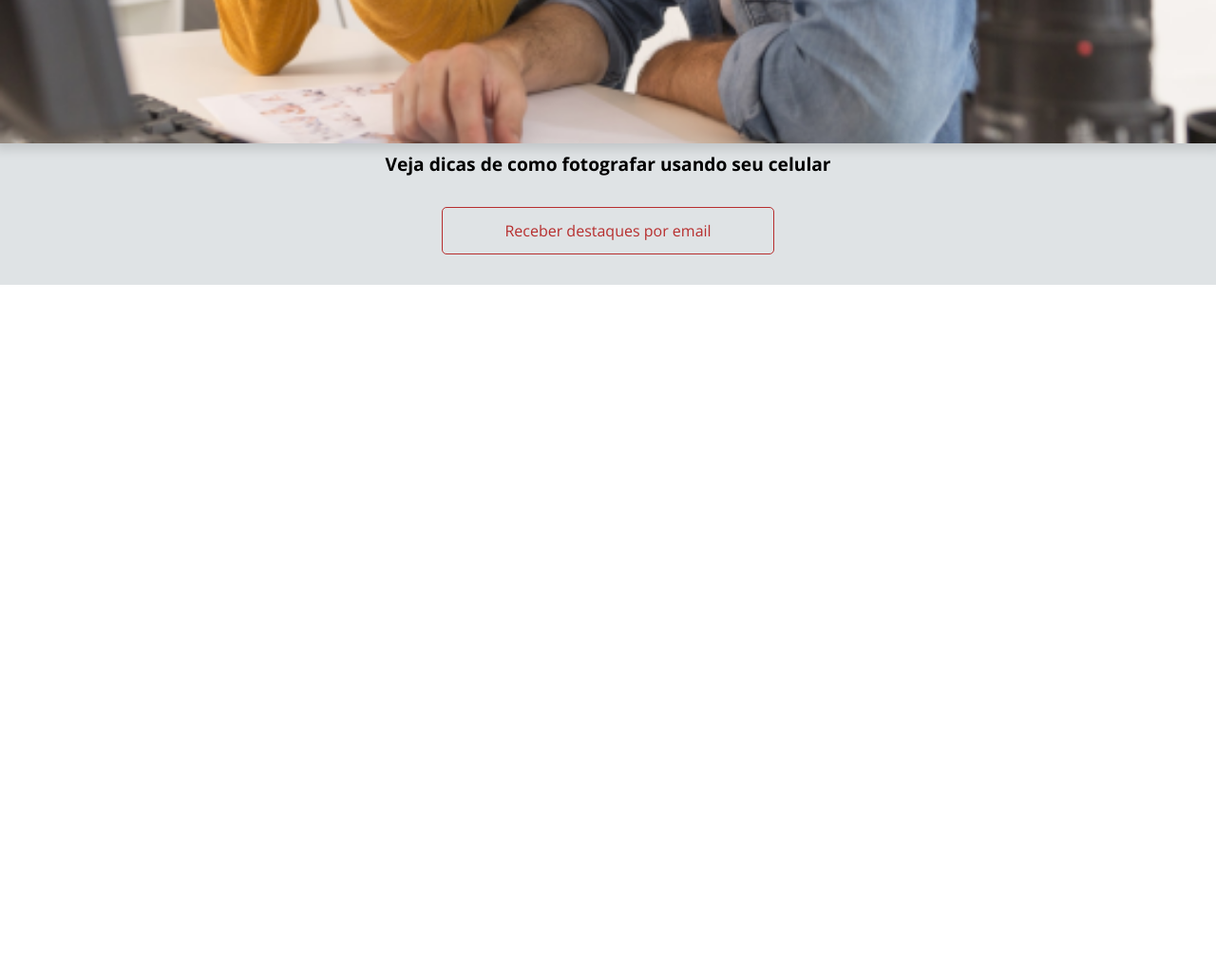
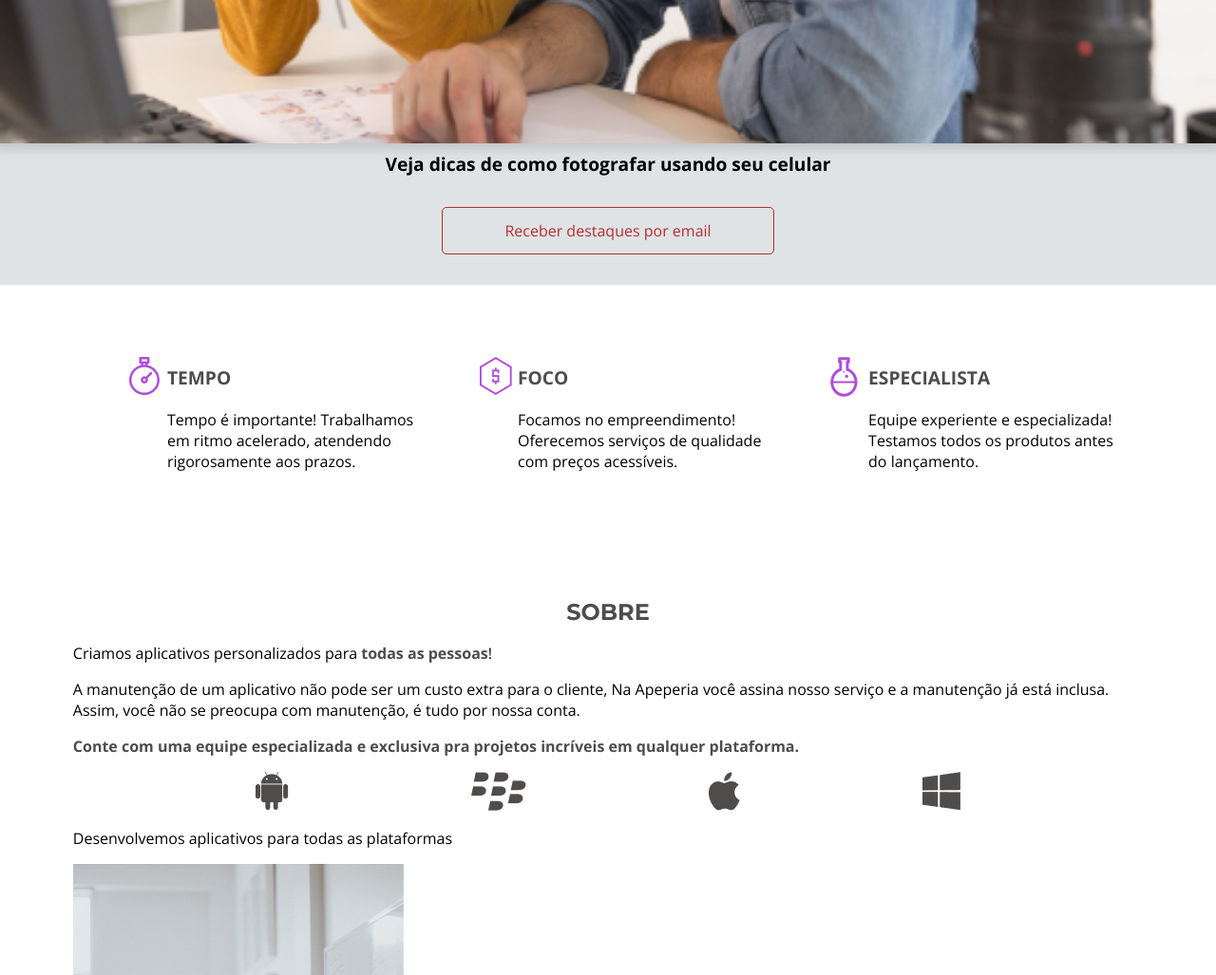
Before and after one commit to hbauhvagner/projeto-apeperia, a plain HTML site: page index.html in a window 1280 px wide. Shown: the part 1673-2700 px from the top of the page at 95% size. Before the commit the page ends 1973 px from the top, so only its background shows below. Drawn offline with nearby package versions, Linux system fonts and the light colour scheme.

Commit message:
Lidando com imagens

```diff
--- /dev/null
+++ b/css/diferenciais.css
@@ -0,0 +1,42 @@
+.diferenciais {
+    padding-top: 3.5rem;
+    padding-bottom: 3.5rem;
+}
+
+.diferenciais__lista {
+    display: flex;
+    flex-wrap: wrap;
+    justify-content: space-evenly;
+}
+
+.diferenciais__item {
+    max-width: 350px;
+    box-sizing: border-box;
+    background-repeat: no-repeat;
+    background-position: top 1.25rem left 2.5rem;
+    padding: 2rem 0 2rem 5rem;
+}
+
+.diferenciais__item--tempo {
+    background-image: url(../img/icone-relogio.png);
+}
+
+.diferenciais__item--foco {
+    background-image: url(../img/icone-dinheiro.png);
+}
+
+.diferenciais__item--especialistas {
+    background-image: url(../img/icone-quimica.png);
+}
+
+.item__titulo {
+    color: var(--cinza-escuro);
+    font-weight: 700;
+    font-size: 1.2rem;
+    text-transform: uppercase;
+    margin-bottom: 1.5rem;
+}
+
+.item__texto {
+    line-height: normal;
+}
--- /dev/null
+++ b/css/sobre.css
@@ -0,0 +1,31 @@
+.sobre {
+    padding-top: 3rem;
+    padding-bottom: 3rem;
+}
+
+.sobre__titulo {
+    color: var(--cinza-escuro);
+    font-weight: 700;
+    font-size: 1.5rem;
+    font-family: var(--montserrat);
+    text-transform: uppercase;
+    text-align: center;
+    margin-bottom: 1.25rem;
+}
+
+.sobre__texto {
+    line-height: normal;
+    margin-bottom: 1rem;
+}
+
+.sobre__texto--destaque {
+    color: var(--cinza-escuro);
+    font-weight: 700;
+}
+
+.sobre__plataformas {
+    display: flex;
+    flex-wrap: wrap;
+    justify-content: space-evenly;
+    margin-bottom: 1rem;
+}
--- a/index.html
+++ b/index.html
@@ -11,6 +11,8 @@
         <link rel="stylesheet" href="./css/cabecalho.css" />
         <link rel="stylesheet" href="./css/chamada.css" />
         <link rel="stylesheet" href="css/destaques.css" />
+        <link rel="stylesheet" href="css/diferenciais.css" />
+        <link rel="stylesheet" href="css/sobre.css" />
         <title>Home | Apeperia</title>
     </head>
     <body>
@@ -50,6 +52,46 @@
                 </a>
                 <a href="#" class="destaques__botao botao">Receber destaques por email</a>
             </section>
+
+            <section class="diferenciais container">
+                <ul class="diferenciais__lista">
+                    <li class="diferenciais__item diferenciais__item--tempo">
+                        <h2 class="item__titulo">Tempo</h2>
+                        <p class="item__texto">Tempo é importante! Trabalhamos em ritmo acelerado, atendendo rigorosamente aos prazos.</p>
+                    </li>
+                    <li class="diferenciais__item diferenciais__item--foco">
+                        <h2 class="item__titulo">Foco</h2>
+                        <p class="item__texto">Focamos no empreendimento! Oferecemos serviços de qualidade com preços acessíveis.</p>
+                    </li>
+                    <li class="diferenciais__item diferenciais__item--especialistas">
+                        <h2 class="item__titulo">Especialista</h2>
+                        <p class="item__texto">Equipe experiente e especializada! Testamos todos os produtos antes do lançamento.</p>
+                    </li>
+                </ul>
+            </section>
+
+            <section class="sobre container">
+                <div class="sobre__conteudo">
+                    <h2 class="sobre__titulo">Sobre</h2>
+                    <p class="sobre__texto">
+                        Criamos aplicativos personalizados para <strong class="sobre__texto--destaque">todas as pessoas</strong>!
+                    </p>
+                    <p class="sobre__texto">
+                        A manutenção de um aplicativo não pode ser um custo extra para o cliente, Na Apeperia você assina nosso serviço e a manutenção já está inclusa. Assim, você não se preocupa com manutenção, é tudo por nossa conta.
+                    </p>
+                    <p class="sobre__texto sobre__texto--destaque sobre__texto--divisao">
+                        Conte com uma equipe especializada e exclusiva pra projetos incríveis em qualquer plataforma.
+                    </p>
+                    <ul class="sobre__plataformas">
+                        <li><img src="img/android.png" alt="Ícone do Android"></li>
+                        <li><img src="img/blackberry.png" alt="Ícone da Blackberry"></li>
+                        <li><img src="img/apple.png" alt="Ícone da Apple"></li>
+                        <li><img src="img/windowsphone.png" alt="Ícone da Microsoft"></li>
+                    </ul>
+                    <p class="sobre__texto">Desenvolvemos aplicativos para todas as plataformas</p>
+                </div>
+                <img src="img/sobre-apeperia.png" alt="Sobre a Apeperia" class="sobre__imagem">
+            </section>
         </main>
     </body>
 </html>
```
